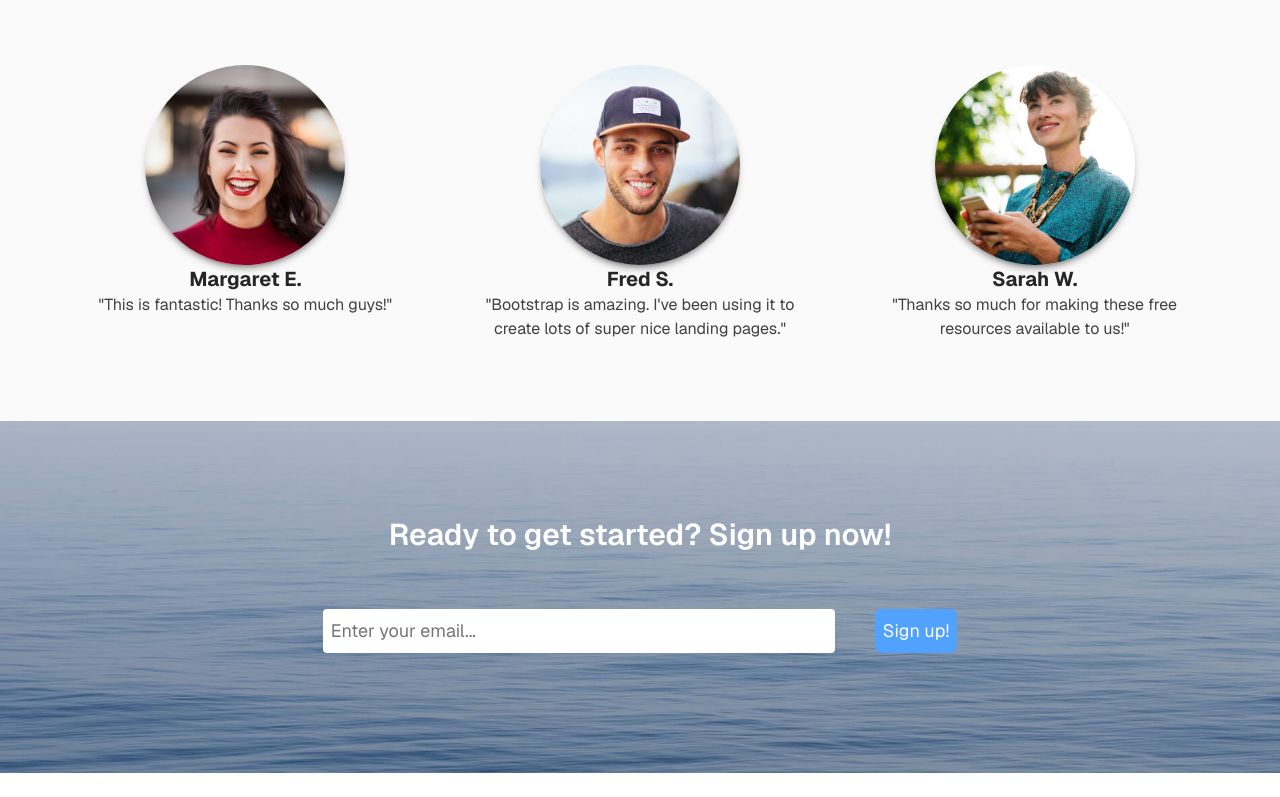
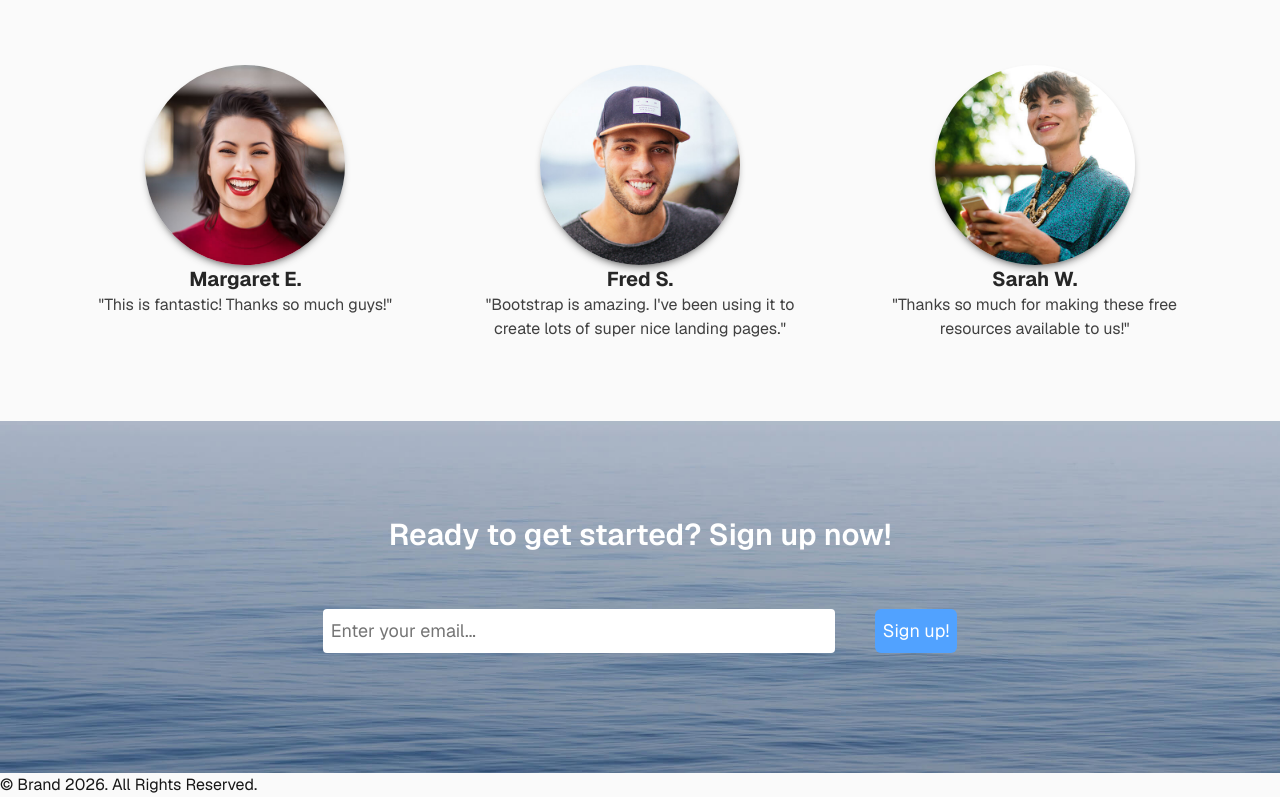
Before and after one commit to Jas-creator-31/bootstrap-studio-landing-page, a Next.js app: page / in a window 1280 px wide. Shown: the part 2432-3229 px from the top of the page. Before the commit the page ends 3205 px from the top, so only its background shows below. Built offline with nearby package versions, Linux system fonts and the light colour scheme.

Commit message:
feat: made the basic structure of the Footer and setit  up in page.tsx

```diff
--- /dev/null
+++ b/src/app/components/Footer.tsx
@@ -0,0 +1,13 @@
+export default function Footer() {
+  return (
+    <footer>
+      <div>
+        <div>
+
+        </div>
+        <p>© Brand 2026. All Rights Reserved.</p>
+      </div>
+      <div></div>
+    </footer>
+  );
+}
--- a/src/app/page.tsx
+++ b/src/app/page.tsx
@@ -4,6 +4,7 @@
 import PreviewMain from "./components/PreviewMain";
 import Main from "./components/Main";
 import Testimonies from "./components/Testimonies";
+import Footer from "./components/Footer";
 
 export default function Home() {
   const mainText =
@@ -23,7 +24,8 @@
       <PreviewMain />
       <Main />
       <Testimonies />
-      <Header text={maintextForBottomOne} maxImageHieght={ mainHeaderMaxImageHeigthForTheBottomOne } />
+      <Header text={maintextForBottomOne} maxImageHieght={mainHeaderMaxImageHeigthForTheBottomOne} />
+      <Footer />
     </div>
   );
 }
```
